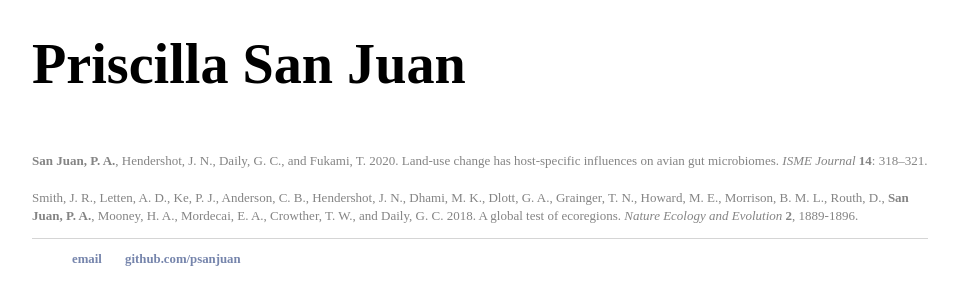
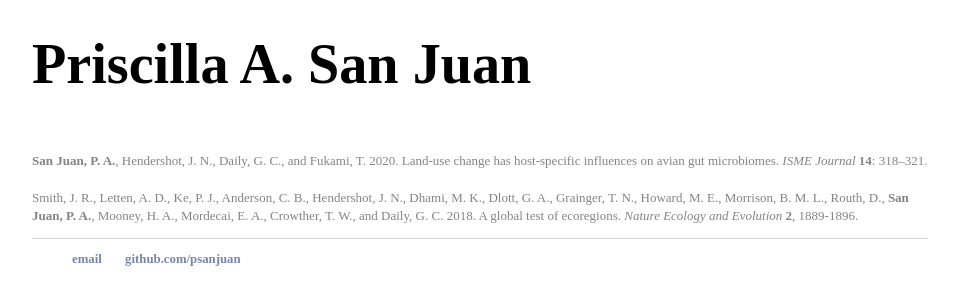
Before and after one commit to psanjuan/psanjuan.github.io, a Jekyll site: the page built from publications/index.html, in a window 1280 px wide, cut to the strip 422-727 px from the top of the page. Shown: the whole strip, without its empty margins (160-1113 px from the left). Built offline with Jekyll 4.4.1, drawn with Linux system fonts in a browser that asks for light colours.

```diff
--- a/publications/index.html
+++ b/publications/index.html
@@ -3,7 +3,7 @@ layout: default
 title: Priscilla San Juan, PhD candidate
 ---
 <font face = "Avenir" size = "20">
-  <h3>Priscilla San Juan</h3>
+  <h3>Priscilla A. San Juan</h3>
 </font>
 
 <div class="post">
```
